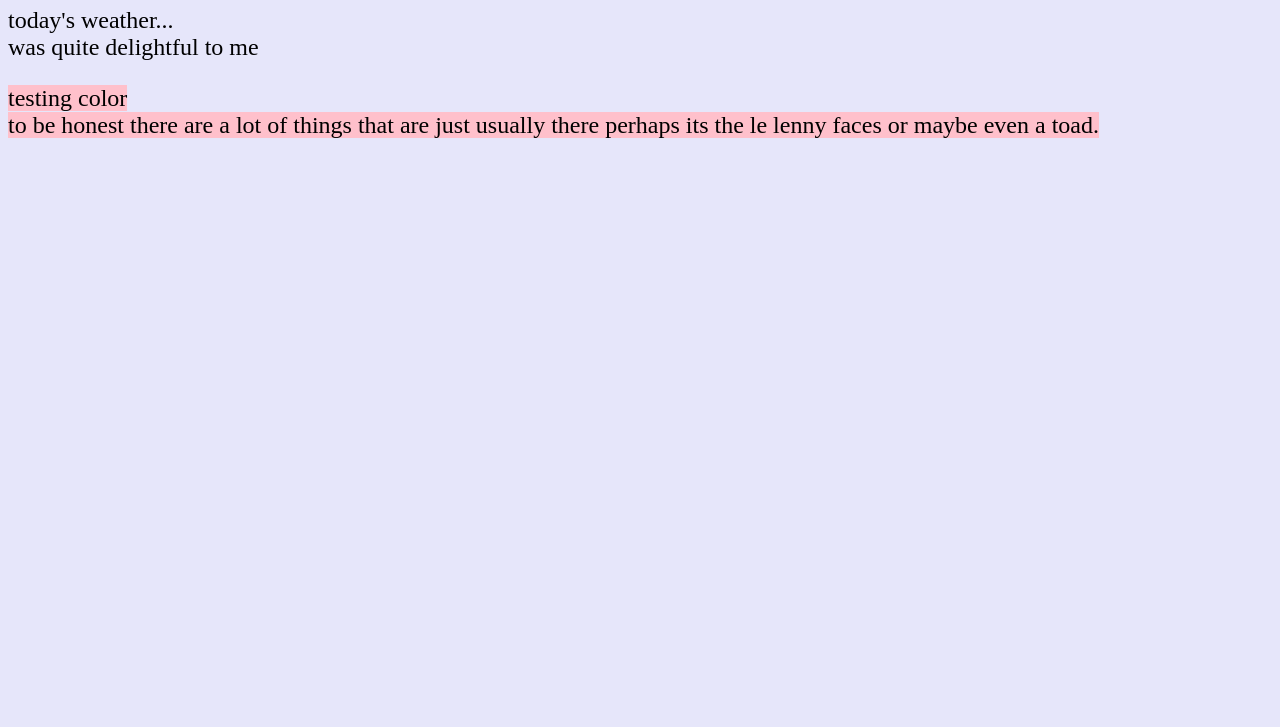
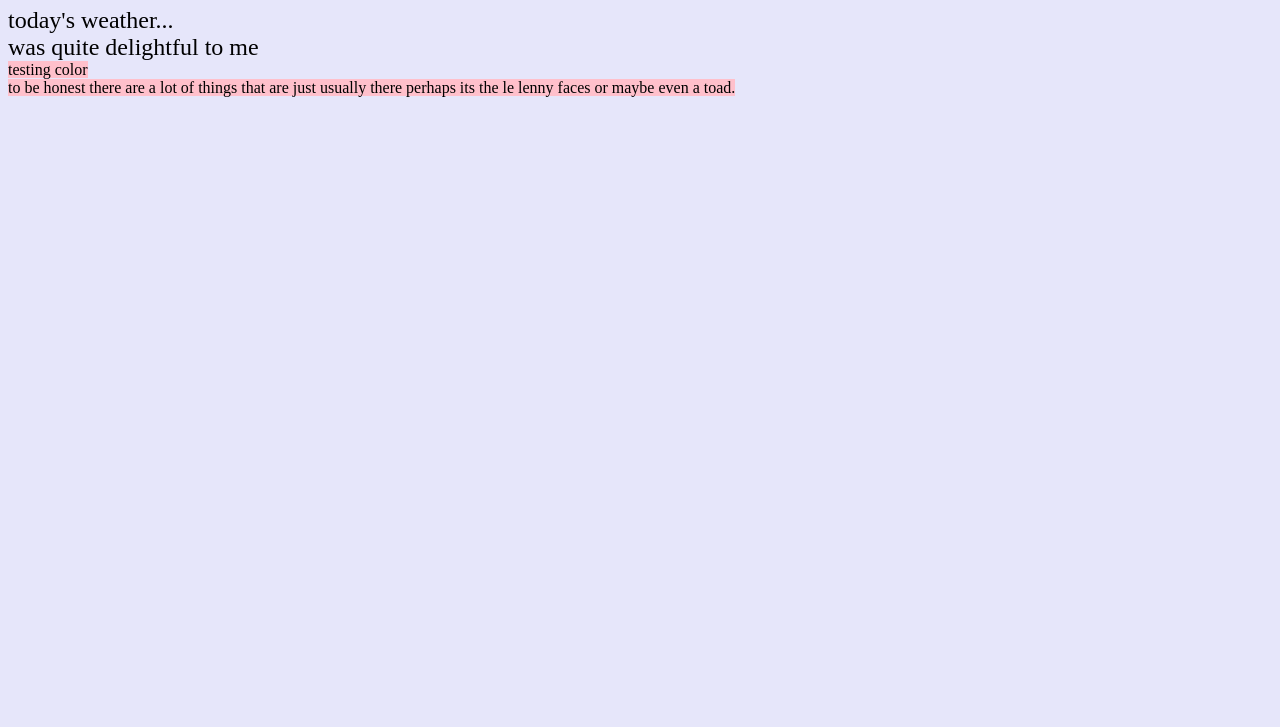
Before and after one commit to shadae3525/Unit2-4, a plain HTML site: page index.html in a window 1280 px wide. Shown: the part 73-800 px from the top of the page. Drawn offline with Linux system fonts and the light colour scheme.

Commit message:
fixed pairing

```diff
--- a/index.html
+++ b/index.html
@@ -10,8 +10,8 @@
   <body style="background-color:lavender;">
     <h1 style="color:purple;">i belive she can fly if she really wants to</h1>
     <section>
-      <p1 style="font-size:150%;">today's weather...<br> was quite delightful to me<br></p>
-      <p2 style="background-color:pink;">testing color<br> to be honest there are a lot of things that are just usually there perhaps its the le lenny faces or maybe even a toad.</p>
+      <p1 style="font-size:150%;">today's weather...<br> was quite delightful to me<br></p1>
+      <p2 style="background-color:pink;">testing color<br> to be honest there are a lot of things that are just usually there perhaps its the le lenny faces or maybe even a toad.</p2>
 
     <script src="script.js"></script>
   </body>
```
